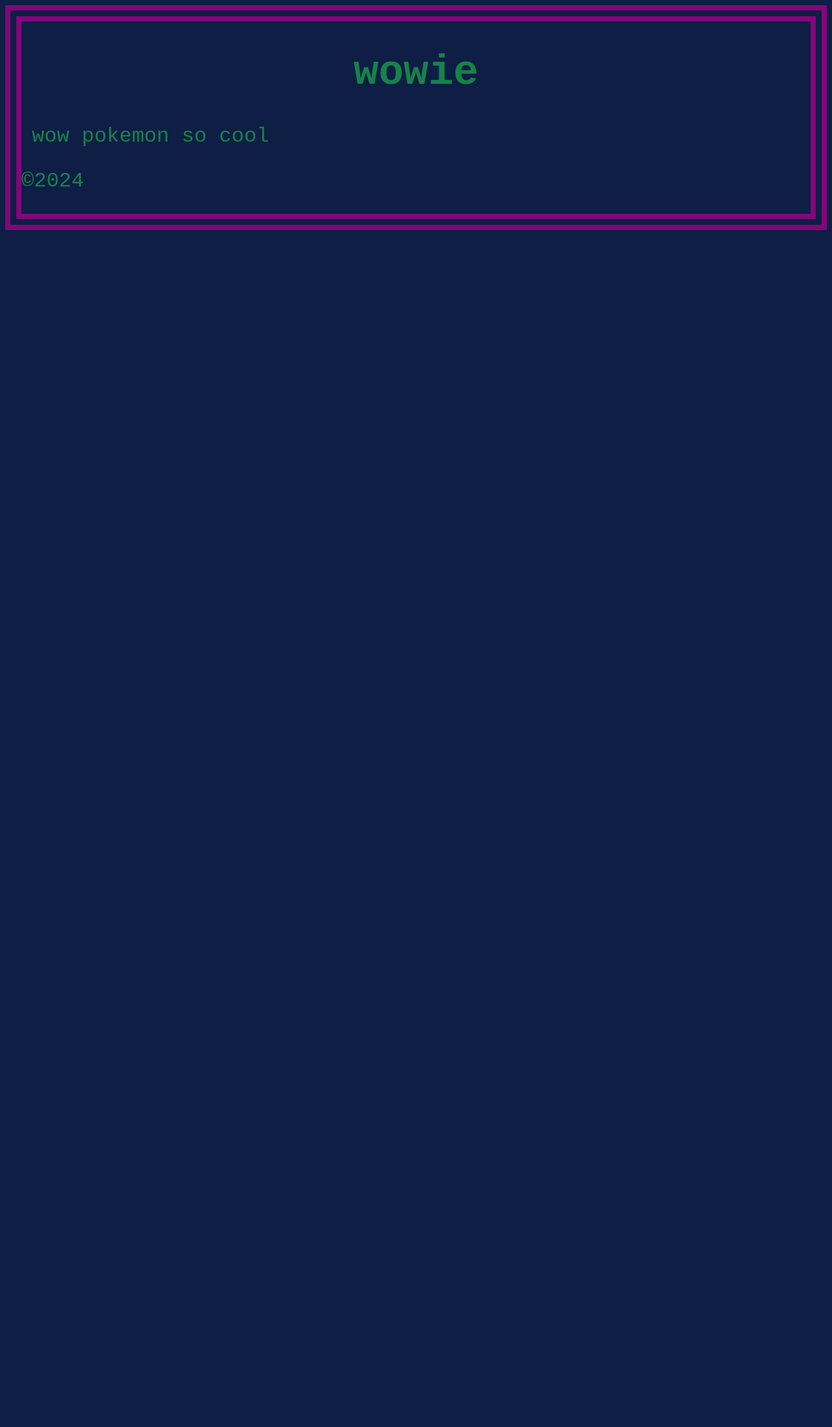
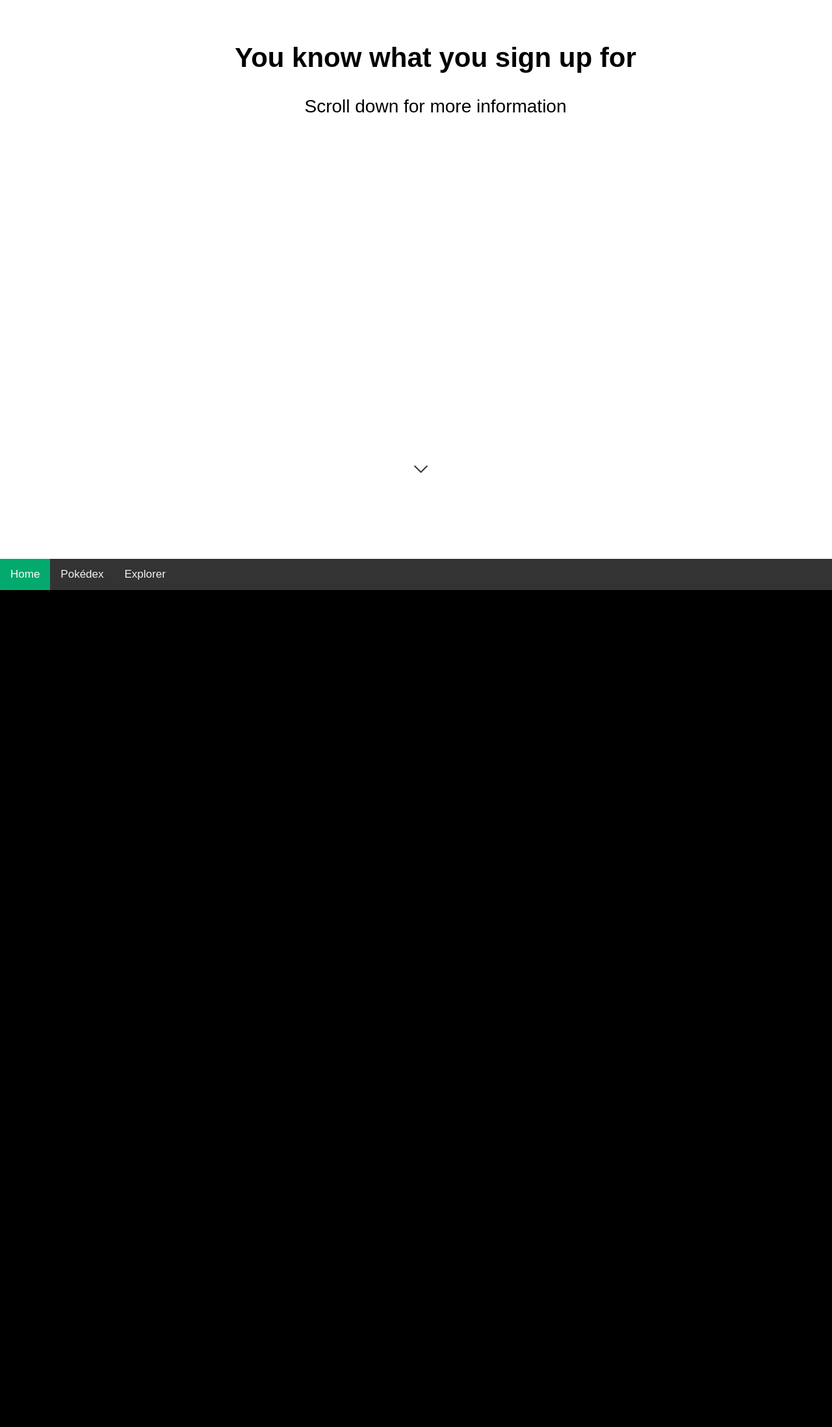
Before and after one commit to jhnntrn/POKIMAN, a PHP site: page / in a window 1280 px wide; the page is wider, and only the part inside the window is pictured. Shown: that part at 65% size. Before the commit the page ends 354 px from the top of that part, so only its background shows below. Run offline with PHP 8.4, Linux system fonts and the light colour scheme.

Commit message:
new design

```diff
--- a/Resources/DarkOcean.css
+++ b/Resources/DarkOcean.css
@@ -1,10 +1,7 @@
 body {
-   background-color: #0e1e45;
+   background-color:black;
    color: #17824a;
 
-   border-style: double;
-   border-width: 25px;
-   border-color: #83057a;
 
    font-family: Courier New;
    font-size: 2em; */
--- a/Resources/main.css
+++ b/Resources/main.css
@@ -1,47 +1,95 @@
-/* Reset default styles */
-* {
+body {
     margin: 0;
-    padding: 0;
-    box-sizing: border-box;
+    font-size: 28px;
+    font-family: Arial, Helvetica, sans-serif;
   }
 
-/* Set a base font size and family */
-body {
-    font-size: 16px;
-    font-family: Arial, sans-serif;
+  .header {
+    width: 100vw;
+    height: 100vh;
+    background-color: white;
+    padding: 30px;
+    text-align: center;
   }
 
-/* Add some spacing and center the content */
-.container {
-    max-width: 960px;
-    margin: 0 auto;
-    padding: 20px;
+  #navbar {
+    overflow: hidden;
+    background-color: #333;
   }
 
-/* Style headings */
-h1 {
-    font-size: 24px;
-    font-weight: bold;
-    margin-bottom: 10px;
+  #navbar a {
+    float: left;
+    display: block;
+    color: #f2f2f2;
+    text-align: center;
+    padding: 14px 16px;
+    text-decoration: none;
+    font-size: 17px;
   }
 
-h2 {
-    font-size: 20px;
-    font-weight: bold;
-    margin-bottom: 10px;
+  #navbar a:hover {
+    background-color: #ddd;
+    color: black;
   }
 
-/* Style paragraphs */
-p {
-    margin-bottom: 10px;
+  #navbar a.active {
+    background-color: #04AA6D;
+    color: white;
   }
 
-/* Style links */
-a {
-    color: #007bff;
-    text-decoration: none;
+  .content {
+    padding: 16px;
   }
 
-a:hover {
-    text-decoration: underline;
+  .sticky {
+    position: fixed;
+    top: 0;
+    width: 100%;
   }
+
+  .sticky + .content {
+    padding-top: 60px;
+  }
+
+  body{background-color:#000; overflow:scroll;}
+
+.scroll-down {
+  position: absolute;
+  left: 50%;
+  bottom: 10%;
+  display: block;
+  text-align: center;
+  font-size: 40px;
+  z-index: 100;
+  text-decoration: none;
+  text-shadow: 0;
+  width: 13px;
+  height: 13px;
+  border-bottom: 2px solid black;
+  border-right: 2px solid #000;
+  z-index: 9;
+  left: 50%;
+  -webkit-transform: translate(-50%, 0%) rotate(45deg);
+  -moz-transform: translate(-50%, 0%) rotate(45deg);
+  transform: translate(-50%, 0%) rotate(45deg);
+  -webkit-animation: fade_move_down 4s ease-in-out infinite;
+  -moz-animation:    fade_move_down 4s ease-in-out infinite;
+  animation:         fade_move_down 4s ease-in-out infinite;
+}
+
+
+@-webkit-keyframes fade_move_down {
+  0%   { -webkit-transform:translate(0,-10px) rotate(45deg); opacity: 0;  }
+  50%  { opacity: 1;  }
+  100% { -webkit-transform:translate(0,10px) rotate(45deg); opacity: 0; }
+}
+@-moz-keyframes fade_move_down {
+  0%   { -moz-transform:translate(0,-10px) rotate(45deg); opacity: 0;  }
+  50%  { opacity: 1;  }
+  100% { -moz-transform:translate(0,10px) rotate(45deg); opacity: 0; }
+}
+@keyframes fade_move_down {
+  0%   { transform:translate(0,-10px) rotate(45deg); opacity: 0;  }
+  50%  { opacity: 1;  }
+  100% { transform:translate(0,10px) rotate(45deg); opacity: 0; }
+}
--- a/index.html
+++ b/index.html
@@ -3,25 +3,48 @@
 <head>
     <title>Pokémon</title>
     <meta charset="UTF-8">
-    <link rel="stylesheet" type="text/css" href="Resources/DarkOcean.css">
+    <link rel="stylesheet" type="text/css" href="Resources/main.css">
+    <meta name="viewport" content="width=device-width, initial-scale=1">
 </head>
+
 <body>
-    <header>
-        <div class="logo">
-            <h1></h1>
-        </div>
-    </header>
+    <div class="header">
+        <h2>You know what you sign up for</h2>
+        <p>Scroll down for more information</p>
+        <div class="scroll-down"></div>
+    </div>
 
-    <main>
+    <div id="navbar">
+        <a class="active" href="index.html">Home</a>
+        <a href="pokedex.html">Pokédex</a>
+        <a href="explorer.html">Explorer</a>
+    </div>
 
-    <h1>wowie</h1>
+    <div class="content">
+        <h3>Sticky Navigation Example</h3>
+        <p>The navbar will stick to the top when you reach its scroll position.</p>
+        <p>Some text to enable scrolling.. Lorem ipsum dolor sit amet, illum definitiones no quo, maluisset concludaturque et eum, altera fabulas ut quo. Atqui causae gloriatur ius te, id agam omnis evertitur eum. Affert laboramus repudiandae nec et. Inciderint efficiantur his ad. Eum no molestiae voluptatibus.</p>
+        <p>Some text to enable scrolling.. Lorem ipsum dolor sit amet, illum definitiones no quo, maluisset concludaturque et eum, altera fabulas ut quo. Atqui causae gloriatur ius te, id agam omnis evertitur eum. Affert laboramus repudiandae nec et. Inciderint efficiantur his ad. Eum no molestiae voluptatibus.</p>
+        <p>Some text to enable scrolling.. Lorem ipsum dolor sit amet, illum definitiones no quo, maluisset concludaturque et eum, altera fabulas ut quo. Atqui causae gloriatur ius te, id agam omnis evertitur eum. Affert laboramus repudiandae nec et. Inciderint efficiantur his ad. Eum no molestiae voluptatibus.</p>
+        <p>Some text to enable scrolling.. Lorem ipsum dolor sit amet, illum definitiones no quo, maluisset concludaturque et eum, altera fabulas ut quo. Atqui causae gloriatur ius te, id agam omnis evertitur eum. Affert laboramus repudiandae nec et. Inciderint efficiantur his ad. Eum no molestiae voluptatibus.</p>
+        <p>Some text to enable scrolling.. Lorem ipsum dolor sit amet, illum definitiones no quo, maluisset concludaturque et eum, altera fabulas ut quo. Atqui causae gloriatur ius te, id agam omnis evertitur eum. Affert laboramus repudiandae nec et. Inciderint efficiantur his ad. Eum no molestiae voluptatibus.</p>
+        <p>Some text to enable scrolling.. Lorem ipsum dolor sit amet, illum definitiones no quo, maluisset concludaturque et eum, altera fabulas ut quo. Atqui causae gloriatur ius te, id agam omnis evertitur eum. Affert laboramus repudiandae nec et. Inciderint efficiantur his ad. Eum no molestiae voluptatibus.</p>
+        <p>Some text to enable scrolling.. Lorem ipsum dolor sit amet, illum definitiones no quo, maluisset concludaturque et eum, altera fabulas ut quo. Atqui causae gloriatur ius te, id agam omnis evertitur eum. Affert laboramus repudiandae nec et. Inciderint efficiantur his ad. Eum no molestiae voluptatibus.</p>
+    </div>
 
-    wow pokemon so cool
+    <script>
+        window.onscroll = function() {myFunction()};
 
-    </main>
+        var navbar = document.getElementById("navbar");
+        var sticky = navbar.offsetTop;
 
-    <footer>
-        <p>&copy;2024 </p>
-    </footer>
+        function myFunction() {
+            if (window.pageYOffset >= sticky) {
+                navbar.classList.add("sticky")
+            } else {
+                navbar.classList.remove("sticky");
+            }
+        }
+    </script>
 </body>
 </html>
```
Also changed, not shown: other parts of Resources/DarkOcean.css (+32 -0 lines), Resources/Images/pikachu.jpg (added), explorer.html (added), pokedex.html (added), 2 other files. Lines whose indentation alone changed are shown as unchanged.
